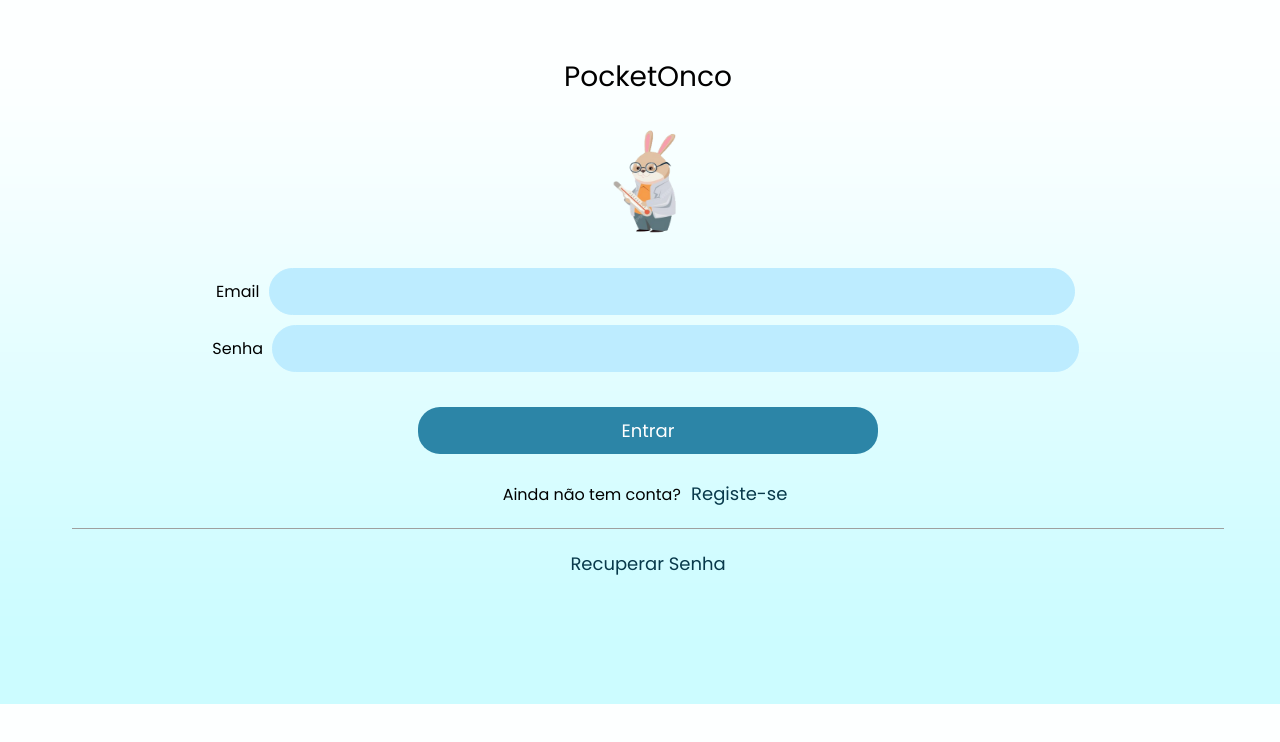
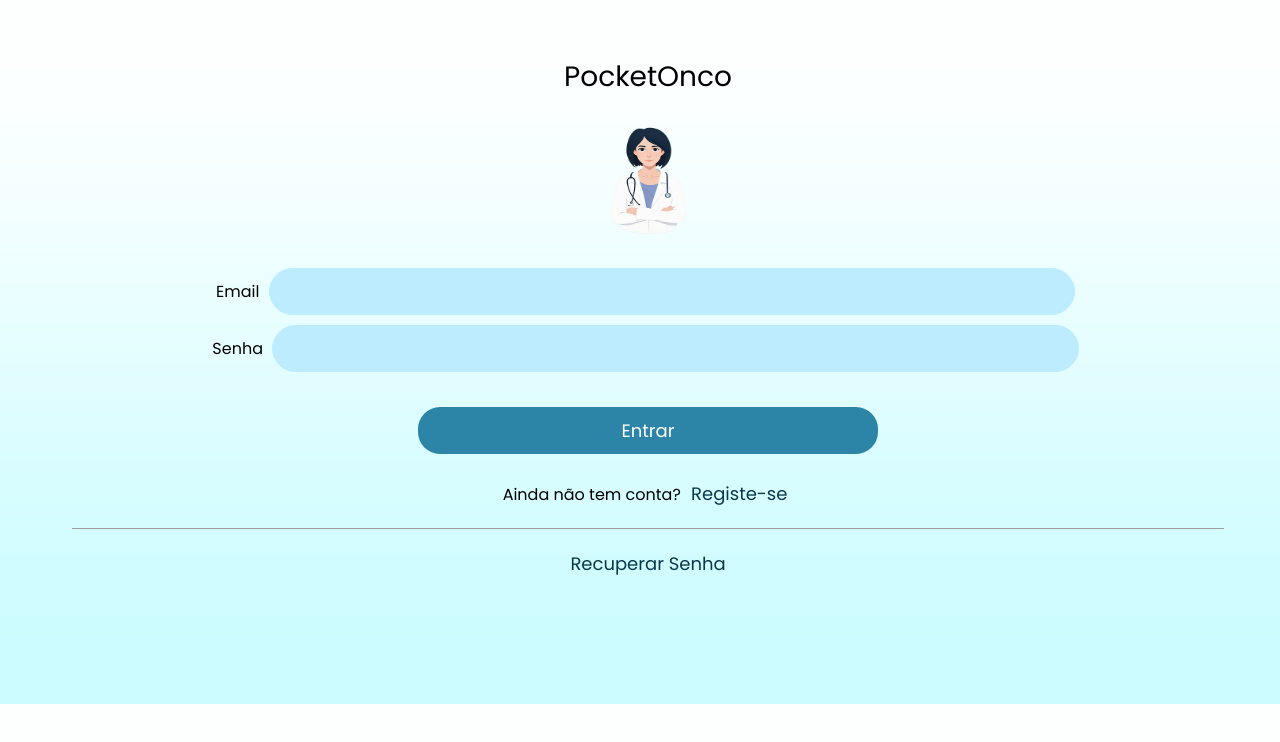
Before and after one commit to Filipecerqueira99/PocketOncoFrontend, a Vue app: page /login in a window 1280 px wide. Shown: the top 742 px of the page. Built offline with nearby package versions, Linux system fonts and the light colour scheme.

Commit message:
new login img

```diff
--- a/src/components/Login.vue
+++ b/src/components/Login.vue
@@ -1,6 +1,6 @@
 <template>
   <p class="title">PocketOnco</p>
-  <img class="loginImg" src="../assets/loginimg.png" alt="Folder" /><br>
+  <img class="loginImg" src="../assets/doctors/img1.png" alt="Folder" /><br>
   <form v-if="!this.newPassword">
     Email
     <input type="text" v-model="email" placeholder=""><br>
```
